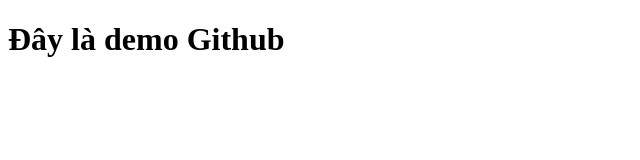
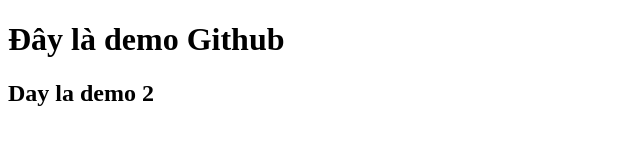
Before and after one commit to dvminhtan/gitdemo, a plain HTML site: page index.html in a window 1280 px wide. Shown: the whole page, without its empty margins (0-640 px from the left). Drawn offline with Linux system fonts and the light colour scheme.

Commit message:
second commit

```diff
--- a/index.html
+++ b/index.html
@@ -8,5 +8,6 @@
 </head>
 <body>
     <h1>Đây là demo Github</h1>
+    <h2>Day la demo 2</h2>
 </body>
 </html>
```
